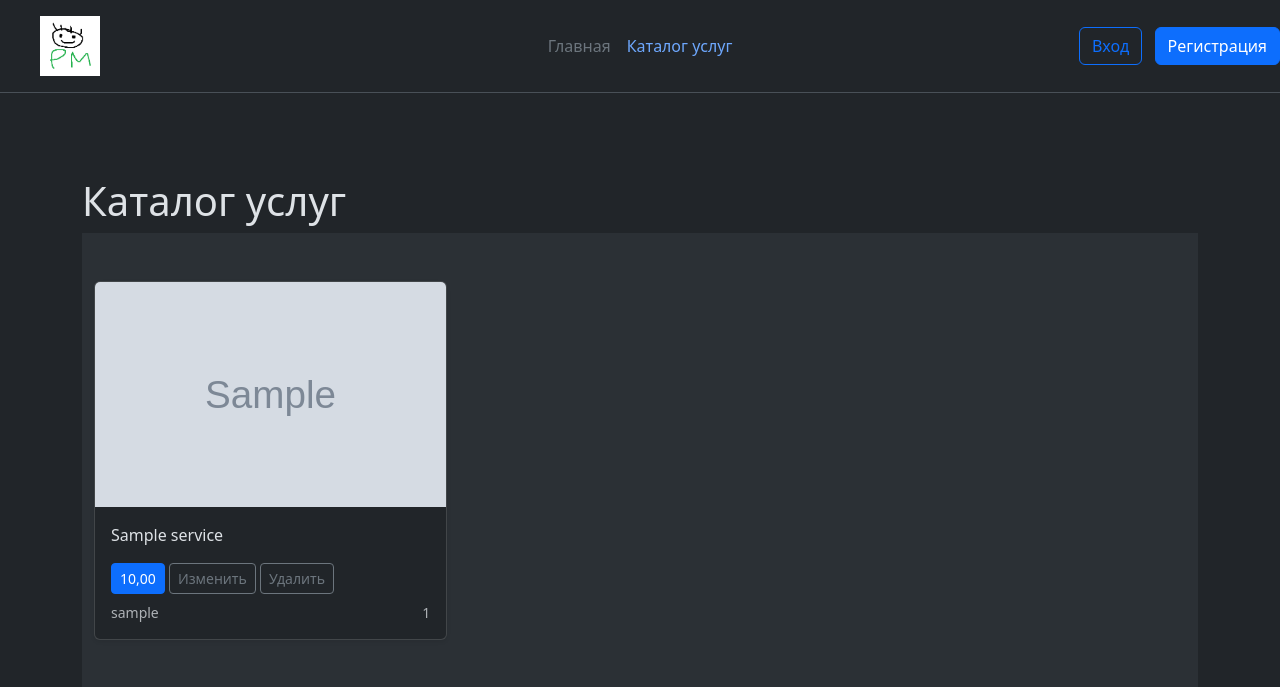
After one commit to 4siNL/polymarket, a Django app: page /catalog in a window 1280 px wide. The commit adds this page. Shown: the top 687 px of the page. Run offline with Django 4.2, Linux system fonts and the light colour scheme; tables that the repository leaves empty hold one stand-in row (values such as "Sample post"); grey boxes marked "Sample" are stand-in pictures.

Commit message:
The catalog page has been created (template, view). Changed base.html (added style block)

```diff
--- a/polymarket/main/admin.py
+++ b/polymarket/main/admin.py
@@ -1,5 +1,5 @@
 from django.contrib import admin
-from .models import Account, Service
+from .models import *
 
 admin.site.register(Account)
 admin.site.register(Service)
--- a/polymarket/main/templates/main/base.html
+++ b/polymarket/main/templates/main/base.html
@@ -10,6 +10,7 @@
 
     <link rel="stylesheet"
           href="https://cdn.jsdelivr.net/npm/bootstrap@5.3.2/dist/css/bootstrap.min.css">
+    <style> {% block style %} {% endblock %} </style>
 </head>
 <body>
 
@@ -26,7 +27,7 @@
 
     <ul class="nav col-12 col-md-auto mb-2 justify-content-center mb-md-0">
         <li><a href="/" class="nav-link px-2 link-secondary">Главная</a></li>
-        <li><a href="#" class="nav-link px-2">Каталог услуг</a></li>
+        <li><a href="/catalog" class="nav-link px-2">Каталог услуг</a></li>
     </ul>
 
     <div class="col-md-3 text-end">
--- /dev/null
+++ b/polymarket/main/templates/main/catalog.html
@@ -0,0 +1,77 @@
+{% extends 'main/base.html' %}
+
+{% block style %}
+.btn .hover-text {
+display: none;
+}
+
+.btn:hover .original-text {
+display: none;
+}
+
+.btn:hover .hover-text {
+display: inline;
+}
+
+.d-block {
+    width: 100%;
+    display: flex;
+    flex-wrap: wrap;
+}
+
+{% endblock %}
+
+{% block title %}
+Каталог
+{% endblock %}
+
+{% block content %}
+<h1>Каталог услуг</h1>
+
+<div class="album py-5 bg-body-tertiary">
+    <div class="container">
+
+        <div class="row row-cols-1 row-cols-sm-2 row-cols-md-3 g-3">
+            {% for service in service_list %}
+            <div class="col">
+                <div class="card shadow-sm">
+                    <img class="bd-placeholder-img card-img-top" width="100%"
+                         height="225" src="{{ service.picture.url }}"/>
+                    <div class="card-body">
+                        <p class="card-text">{{ service.title }}</p>
+                        <div>
+                            <div class="d-block mb-2">
+                                <button type="button"
+                                        class="btn btn-sm btn-primary">
+                                    <span class="original-text">{{ service.price }}</span>
+                                    <span class="hover-text">Заказать</span>
+                                </button>
+
+                                <button type="button"
+                                        class="btn btn-sm btn-outline-secondary">
+                                    Изменить
+                                </button>
+                                <button type="button"
+                                        class="btn btn-sm btn-outline-secondary">
+                                    Удалить
+                                </button>
+                            </div>
+                            <div class="d-flex justify-content-between align-items-center mt-2">
+                                <small class="text-body-secondary">
+                                    {{ service.owner.username }}</small>
+                                <small class="text-body-secondary" title="Количество успешных выполнений данной услуги">
+                                    {{ service.orders }}</small>
+                            </div>
+                        </div>
+                    </div>
+                </div>
+            </div>
+            {% empty %}
+            <h1>Пока здесь пусто...</h1>
+            {% endfor %}
+
+        </div>
+    </div>
+</div>
+
+{% endblock %}
--- a/polymarket/main/urls.py
+++ b/polymarket/main/urls.py
@@ -4,5 +4,6 @@ from . import views
 urlpatterns = [
     path('', views.index, name='main'),
     path('register', views.RegisterView.as_view(), name='register'),
-    path('login', views.AccountLoginView.as_view(), name='login')
+    path('login', views.AccountLoginView.as_view(), name='login'),
+    path('catalog', views.CatalogView.as_view(), name='catalog')
 ]
--- a/polymarket/main/views.py
+++ b/polymarket/main/views.py
@@ -1,8 +1,9 @@
 from django.contrib.auth.views import LoginView
 from django.shortcuts import render
 from django.urls import reverse_lazy
-from django.views.generic import CreateView
+from django.views.generic import CreateView, ListView
 from .forms import RegisterForm
+from .models import Service
 
 
 def index(request):
@@ -17,3 +18,11 @@ class RegisterView(CreateView):
 
 class AccountLoginView(LoginView):
     template_name = 'main/login.html'
+
+
+class CatalogView(ListView):
+    model = Service
+    template_name = 'main/catalog.html'
+
+    def get_queryset(self):
+        return Service.objects.filter(is_active=True)
```
